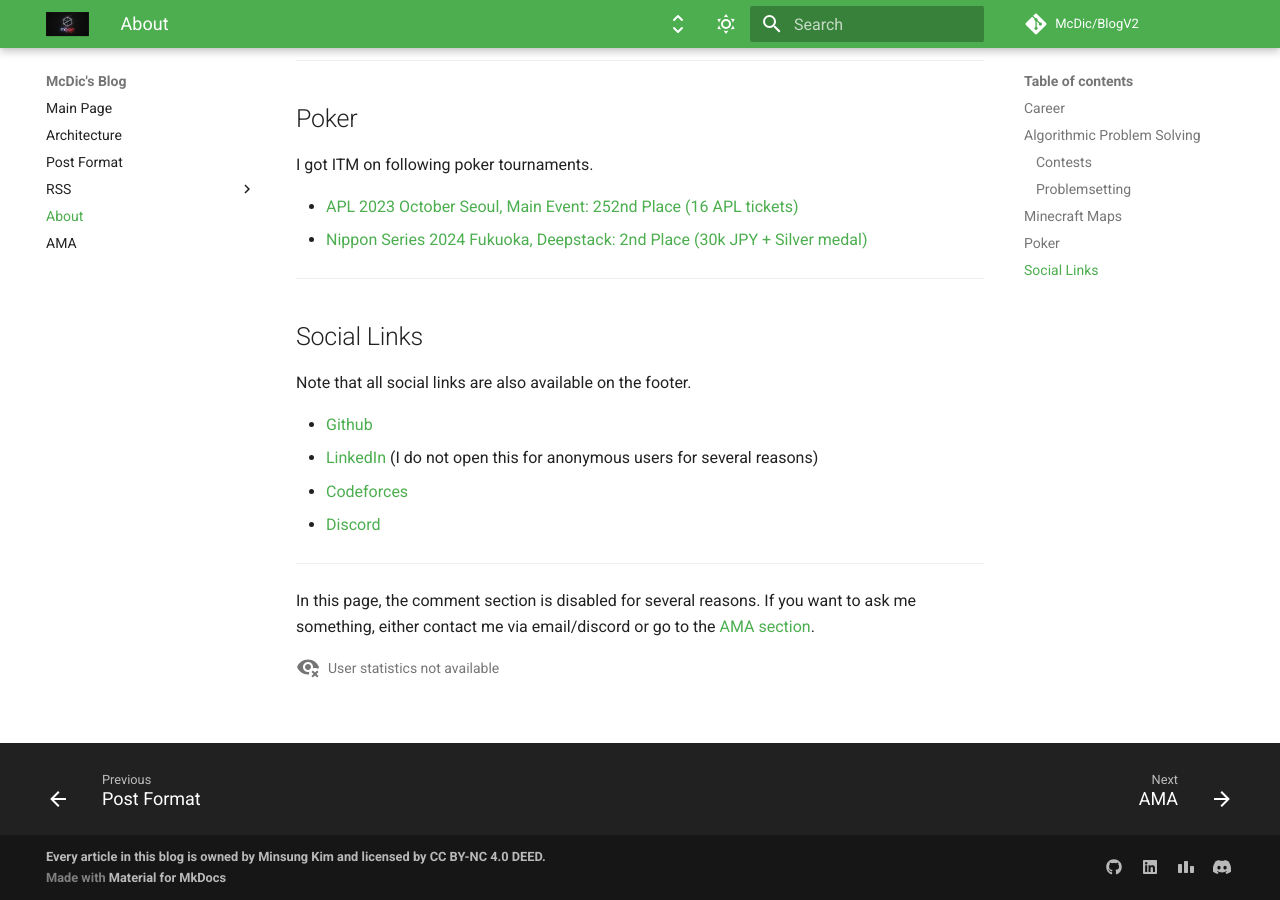
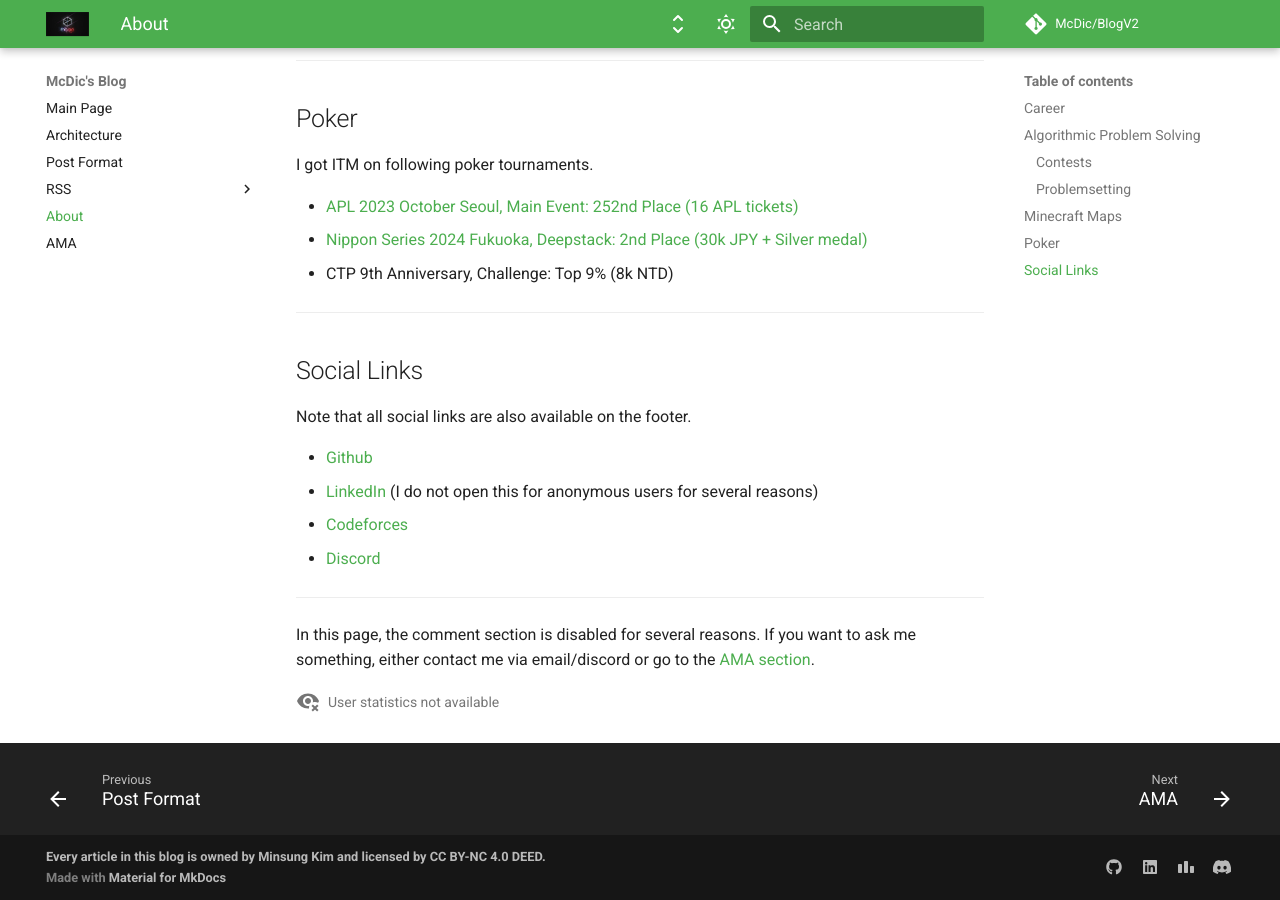
Before and after one commit to McDic/BlogV2, an MkDocs documentation site: the page built from docs/about.md, in a window 1280 px wide and 900 px high, scrolled down 2062 px. Built offline with MkDocs 1.6.1 and Material for MkDocs 9.7.7, drawn with Linux system fonts in a browser that asks for light colours; comment, search, counter and statistics services are not loaded.

Commit message:
Update new ITM

```diff
--- a/docs/about.md
+++ b/docs/about.md
@@ -60,6 +60,7 @@ I got ITM on following poker tournaments.
 
 - [APL 2023 October Seoul, Main Event: 252nd Place (16 APL tickets)](https://www.acepokerleague.com/post/2-main-event-result)
 - [Nippon Series 2024 Fukuoka, Deepstack: 2nd Place (30k JPY + Silver medal)](https://twitter.com/_NIPPON_SERIES/status/1821935796196462954)
+- CTP 9th Anniversary, Challenge: Top 9% (8k NTD)
 
 ---
 
```
